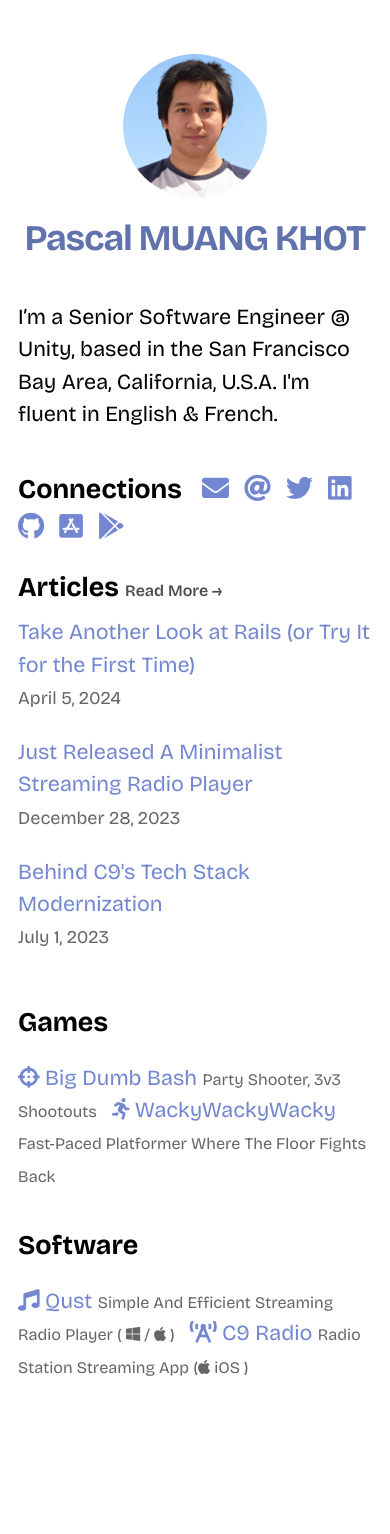
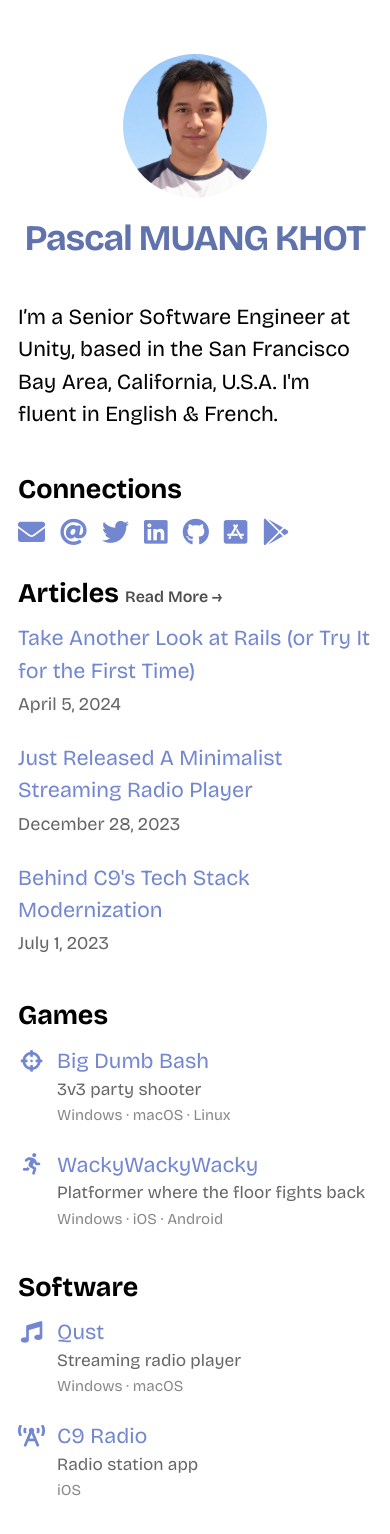
Before and after one commit to mkpascal/mkpascal.net, a Next.js app: page / in a window 390 px wide. Shown: the top 1534 px of the page. Before the commit the page ends 1490 px from the top, so only its background shows below. Built offline with nearby package versions, Linux system fonts and the light colour scheme.

Commit message:
Clean up homepage layout: aligned Games/Software rows, platforms, wrapping Connections
Co-Authored-By: Claude Opus 5.5 <noreply@anthropic.com>

```diff
--- a/pages/index.js
+++ b/pages/index.js
@@ -8,6 +8,40 @@ import Date from '../components/date'
 import Image from "next/image";
 import { SHOW_RESUME } from '../lib/flags'
 
+const GAMES = [
+  {
+    name: 'Big Dumb Bash',
+    href: 'https://www.program.gg/games/bigdumbbash',
+    icon: 'fas fa-crosshairs',
+    description: '3v3 party shooter',
+    platforms: ['Windows', 'macOS', 'Linux'],
+  },
+  {
+    name: 'WackyWackyWacky',
+    href: 'https://www.program.gg/games/wackywackywacky',
+    icon: 'fas fa-running',
+    description: 'Platformer where the floor fights back',
+    platforms: ['Windows', 'iOS', 'Android'],
+  },
+]
+
+const SOFTWARE = [
+  {
+    name: 'Qust',
+    href: 'https://github.com/mkpascal/qust/releases',
+    icon: 'fas fa-music',
+    description: 'Streaming radio player',
+    platforms: ['Windows', 'macOS'],
+  },
+  {
+    name: 'C9 Radio',
+    href: 'https://apps.apple.com/us/app/c9-radio-au-rythme-des-hits/id6443767655',
+    icon: 'fas fa-broadcast-tower',
+    description: 'Radio station app',
+    platforms: ['iOS'],
+  },
+]
+
 export default function Home({ allPostsData, allProjectsData }) {
   return (
     <Layout home>
@@ -16,20 +50,20 @@ export default function Home({ allPostsData, allProjectsData }) {
       </Head>
       <section className={`${utilStyles.headingMd}`}>
         <p className={utilStyles.topP}>
-            I’m a Senior Software Engineer &#64; Unity, based in the San Francisco Bay Area, California, U.S.A. I'm fluent in English & French.
+            I’m a Senior Software Engineer at Unity, based in the San Francisco Bay Area, California, U.S.A. I'm fluent in English & French.
             {SHOW_RESUME && <span style={{ display: 'none' }} className={utilStyles.spanTop}>I'm actively exploring back-end & full-stack site engineering opportunities, with a preference for Ruby on Rails positions. Check my resume out <Link href={`/resume`}>here</Link>. You can reach me via email at <a href="mailto:pmk@khot.us">pmk@khot.us</a>.</span>}
         </p>
       </section>
       <section className={`${utilStyles.headingMd} ${utilStyles.padding1px}`}>
-            <h2 className={utilStyles.headingLg2}>Connections
+            <h2 className={`${utilStyles.headingLg2} ${utilStyles.connectionsHeading}`}>Connections
             <ul className={`${utilStyles.list} ${utilStyles.listConnections}`}>
-                    <li className={`${utilStyles.listItem} ${utilStyles.listInLine}`}><Link href={`mailto:pmk@khot.us`}><i className="fas fa-envelope"></i></Link></li>
-                    <li className={`${utilStyles.listItem} ${utilStyles.listInLine}`}><Link target="_blank" href={`https://www.threads.net/@pmkpascal`}><i className="fas fa-at"></i></Link></li>
-                    <li className={`${utilStyles.listItem} ${utilStyles.listInLine}`}><Link target="_blank" href={`https://www.twitter.com/mkpascal`}><i className="fab fa-twitter"></i></Link></li>
-                    <li className={`${utilStyles.listItem} ${utilStyles.listInLine}`}><Link target="_blank" href={`https://www.linkedin.com/in/mkpascal`}><i className="fab fa-linkedin"></i></Link></li>
-                    <li className={`${utilStyles.listItem} ${utilStyles.listInLine}`}><Link target="_blank" href={`https://github.com/mkpascal`}><i className="fab fa-github"></i></Link></li>
-                    <li className={`${utilStyles.listItem} ${utilStyles.listInLine}`}><Link target="_blank" href={`https://apps.apple.com/us/developer/pascal-muang-khot/id945834562`}><i className="fab fa-app-store-ios"></i></Link></li>
-                    <li className={`${utilStyles.listItem} ${utilStyles.listInLine}`}><Link target="_blank" href={`https://play.google.com/store/apps/dev?id=8406828041468545861`}><i className="fab fa-google-play"></i></Link></li>
+                    <li><Link href={`mailto:pmk@khot.us`}><i className="fas fa-envelope"></i></Link></li>
+                    <li><Link target="_blank" href={`https://www.threads.net/@pmkpascal`}><i className="fas fa-at"></i></Link></li>
+                    <li><Link target="_blank" href={`https://www.twitter.com/mkpascal`}><i className="fab fa-twitter"></i></Link></li>
+                    <li><Link target="_blank" href={`https://www.linkedin.com/in/mkpascal`}><i className="fab fa-linkedin"></i></Link></li>
+                    <li><Link target="_blank" href={`https://github.com/mkpascal`}><i className="fab fa-github"></i></Link></li>
+                    <li><Link target="_blank" href={`https://apps.apple.com/us/developer/pascal-muang-khot/id945834562`}><i className="fab fa-app-store-ios"></i></Link></li>
+                    <li><Link target="_blank" href={`https://play.google.com/store/apps/dev?id=8406828041468545861`}><i className="fab fa-google-play"></i></Link></li>
             </ul>
             </h2>
       </section>
@@ -90,20 +124,26 @@ export default function Home({ allPostsData, allProjectsData }) {
           ))}
         </ul>
       </section>
-      <section style={{ margin: '35px 0 20px' }} className={`${utilStyles.headingMd} ${utilStyles.padding1px}`}>
-            <h2 className={utilStyles.headingLg3}>Games</h2>
-            <ul className={`${utilStyles.list} row`}>
-            <li className={`${utilStyles.listItem} ${utilStyles.listInLine}`}><Link target="_blank" href={`https://www.program.gg/games/bigdumbbash`}><i className="fas fa-crosshairs"></i>  Big Dumb Bash </Link><small style={{color: '#666', fontSize: '0.75em'}}>Party Shooter, 3v3 Shootouts</small></li>
-            <li className={`${utilStyles.listItem} ${utilStyles.listInLine}`}><Link target="_blank" href={`https://www.program.gg/games/wackywackywacky`}><i className="fas fa-running"></i>  WackyWackyWacky </Link><small style={{color: '#666', fontSize: '0.75em'}}>Fast-Paced Platformer Where The Floor Fights Back</small></li>
-            </ul>
-      </section>
-      <section style={{ margin: '20px 0 20px' }} className={`${utilStyles.headingMd} ${utilStyles.padding1px}`}>
-            <h2 className={utilStyles.headingLg3}>Software</h2>
-            <ul className={`${utilStyles.list} row`}>
-            <li className={`${utilStyles.listItem} ${utilStyles.listInLine}`}><Link target="_blank" href={`https://github.com/mkpascal/qust/releases`}><i className="fas fa-music"></i>  Qust </Link><small style={{color: '#666', fontSize: '0.75em'}}>Simple And Efficient Streaming Radio Player ( <i className="fab fa-windows"></i> / <i className="fab fa-apple"></i> )</small></li>
-            <li className={`${utilStyles.listItem} ${utilStyles.listInLine}`}><Link target="_blank" href={`https://apps.apple.com/us/app/c9-radio-au-rythme-des-hits/id6443767655`}><i className="fas fa-broadcast-tower"></i>  C9 Radio </Link><small style={{color: '#666', fontSize: '0.75em'}}>Radio Station Streaming App (<i className="fab fa-apple"></i> iOS )</small></li>
-            </ul>
-      </section>
+      {[
+        { title: 'Games', items: GAMES },
+        { title: 'Software', items: SOFTWARE },
+      ].map(({ title, items }) => (
+        <section key={title} className={`${utilStyles.headingMd} ${utilStyles.padding1px}`}>
+          <h2 className={utilStyles.headingLg4}>{title}</h2>
+          <ul className={utilStyles.list}>
+            {items.map(({ name, href, icon, description, platforms }) => (
+              <li key={name} className={utilStyles.appItem}>
+                <span className={utilStyles.appIcon}><i className={icon} aria-hidden="true"></i></span>
+                <div className={utilStyles.appBody}>
+                  <Link className={utilStyles.appName} target="_blank" href={href}>{name}</Link>
+                  <span className={utilStyles.appPlatforms}>{platforms.join(' · ')}</span>
+                  <small className={utilStyles.appDesc}>{description}</small>
+                </div>
+              </li>
+            ))}
+          </ul>
+        </section>
+      ))}
     </Layout>
   )
 }
--- a/styles/utils.module.css
+++ b/styles/utils.module.css
@@ -116,9 +116,24 @@
     font-weight: 600;
 }
 
+.connectionsHeading {
+    display: flex;
+    flex-wrap: wrap;
+    align-items: center;
+    column-gap: 20px;
+    row-gap: 6px;
+}
+
 .listConnections {
-    display: inline;
-    margin-left: 20px;
+    display: flex;
+    flex-wrap: wrap;
+    flex-shrink: 0;
+    max-width: 100%;
+    gap: 6px 15px;
+}
+
+.listConnections li {
+    margin: 0;
 }
 
 .borderProjects {
@@ -139,3 +154,57 @@
     display: block;
     margin: 10px 0px 10px 0px;
 }
+
+.appItem {
+    display: flex;
+    gap: 12px;
+    margin: 0 0 1.25rem;
+}
+
+.appIcon {
+    flex: 0 0 1.25em;
+    height: 1.5em;
+    display: flex;
+    align-items: center;
+    justify-content: center;
+    color: #7387d1;
+}
+
+.appBody {
+    flex: 1;
+    min-width: 0;
+    display: grid;
+    grid-template-columns: 1fr auto;
+    grid-template-areas: "name platforms" "desc desc";
+    column-gap: 12px;
+    align-items: baseline;
+}
+
+.appName {
+    grid-area: name;
+}
+
+.appPlatforms {
+    grid-area: platforms;
+    font-size: 0.7em;
+    color: #888;
+    white-space: nowrap;
+}
+
+.appDesc {
+    grid-area: desc;
+    color: #666;
+    font-size: 0.8em;
+    line-height: 1.4;
+}
+
+@media (max-width: 480px) {
+    .appBody {
+        grid-template-columns: 1fr;
+        grid-template-areas: "name" "desc" "platforms";
+    }
+
+    .appPlatforms {
+        margin-top: 2px;
+    }
+}
```
